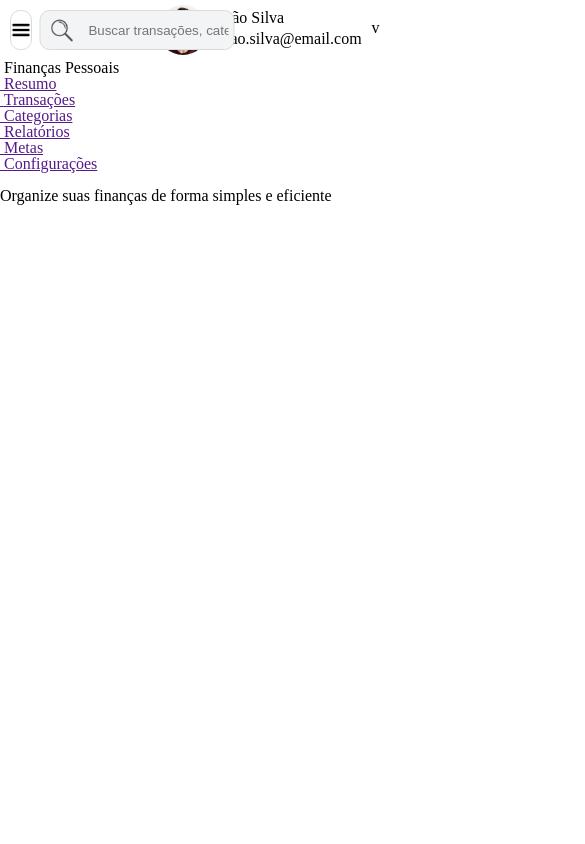
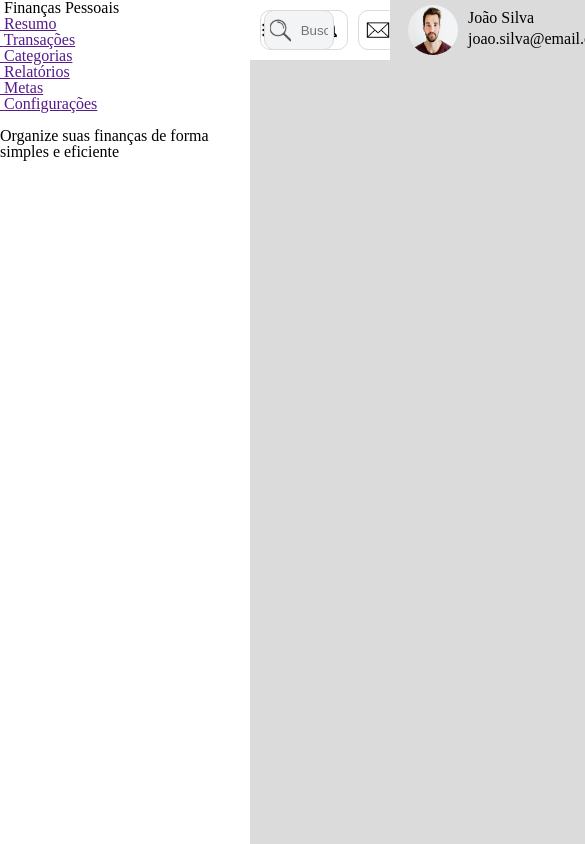
Before and after one commit to Leonardopabis/Gestao-Financeira, a plain HTML site: page index.html in a window 390 px wide. Both pictures are taken after a click on the button 21 px from the left and 30 px from the top of the page. Shown: the top 844 px of the page, 585 px wide, since content can reach past the window. Drawn offline with Linux system fonts and the light colour scheme.

Commit message:
feita aside abrir e fechar de forma responsiva

```diff
--- /dev/null
+++ b/css/aside.css
@@ -0,0 +1,18 @@
+.aside-menu {
+    position: fixed;
+    top: 0;
+    left: 0;
+
+    background-color: var(--background-primary-color);
+    width: 250px;
+    height: 100vh;
+
+    transform: translateX(-100%);
+    transition: transform 0.3s ease-in-out;
+
+    z-index: 1000;
+}
+
+.aside-menu.open {
+    transform: translateX(0);
+}
--- a/css/global.css
+++ b/css/global.css
@@ -1,10 +1,18 @@
 :root {
     --background-primary-color: #ffffff;
-    --background-secondary-color: #f3f4f6
+    --background-secondary-color: #f3f4f6;
+    --background-terciary-color: #dbdbdb;
+}
+
+header {
+    background-color: var(--background-primary-color);
 }
 
 body {
-    background-color: var(--background-primary-color);
+    background-color: var(--background-terciary-color);
+    overflow-x: hidden;
+    width: 100%;
+    min-height: 100vh;
 }
 
 button {
@@ -16,3 +24,13 @@ input {
     border: none;
     background: transparent;
 }
+
+.content {
+    min-height: 100vh;
+    margin-left: 0px;
+    transition: margin-left 0.3s ease-in-out;
+}
+
+.content.menu-open {
+    margin-left: 250px;
+}
--- a/css/header.css
+++ b/css/header.css
@@ -1,10 +1,15 @@
 .top-header {
+    position: relative;
     height: 60px;
     display: flex;
     align-items: center;
     justify-content: space-between;
     padding: 10px;
     gap: 16px;
+}
+
+.top-header-push {
+    margin-left: auto;
 }
 
 .header-image-container {
@@ -29,13 +34,17 @@
 .header-search-bar {
     width: 50%;
     height: 40px;
+
     display: flex;
     align-items: center;
+
     position: absolute;
     left: 35%;
     transform: translateX(-50%);
+
     gap: 10px;
     padding: 5px;
+
     border: 1px solid #dbdbdb;
     border-radius: 10px;
     background-color: var(--background-secondary-color);
--- a/css/style.css
+++ b/css/style.css
@@ -1,3 +1,4 @@
 @import "reset.css";
 @import "global.css";
 @import "header.css";
+@import "aside.css";
--- a/index.html
+++ b/index.html
@@ -7,38 +7,6 @@
     <link rel="stylesheet" href="./css/style.css">
 </head>
 <body>
-    <header class="top-header">
-        <div class="header-image-container">
-            <button class="header-button menu-button"></button>
-        </div>
-
-            <div class="header-search-bar header-center">
-                <button></button>
-                <input type="text" placeholder="Buscar transações, categorias...">
-            </div>
-
-            <div class="header-right">
-                    <div class="header-image-container">
-                        <button class="header-button notification-button"></button>
-                    </div>
-
-                    <div class="header-image-container">
-                        <button class="header-button email-button"></button>
-                    </div>
-
-                    <div class="user-profile">
-                        <img src="./img/pessoa.png" alt="imagem de uma pessoa">
-
-                        <div class="user-information">
-                            <p><strong>João Silva</strong></p>
-                            <p>joao.silva@email.com</p>
-                        </div>
-                        <span class="user-v">v</span>
-                </div>
-            </div>
-
-    </header>
-
     <aside class="aside-menu">
         <div class="header-aside">
             <img src="" alt="">
@@ -94,9 +62,44 @@
         </div>
     </aside>
 
-    <main>
+    <div class="content">
+        <header class="top-header">
+            <div class="header-image-container">
+                <button class="header-button menu-button"></button>
+            </div>
 
-    </main>
+                <div class="header-search-bar header-center">
+                    <button></button>
+                    <input type="text" placeholder="Buscar transações, categorias...">
+                </div>
 
+                <div class="header-right">
+                        <div class="header-image-container">
+                            <button class="header-button notification-button"></button>
+                        </div>
+
+                        <div class="header-image-container">
+                            <button class="header-button email-button"></button>
+                        </div>
+
+                        <div class="user-profile">
+                            <img src="./img/pessoa.png" alt="imagem de uma pessoa">
+
+                            <div class="user-information">
+                                <p><strong>João Silva</strong></p>
+                                <p>joao.silva@email.com</p>
+                            </div>
+                            <span class="user-v">v</span>
+                    </div>
+                </div>
+
+        </header>
+        <main>
+
+        </main>
+    </div>
+
+
+    <script src="./js/aside.js"></script>
 </body>
 </html>
--- /dev/null
+++ b/js/aside.js
@@ -0,0 +1,9 @@
+const asideMenuToggle = document.querySelector('.header-image-container');
+const asideMenu = document.querySelector('.aside-menu');
+
+const content = document.querySelector('.content');
+
+asideMenuToggle.addEventListener('click', () => {
+    asideMenu.classList.toggle('open');
+    content.classList.toggle('menu-open');
+});
```
